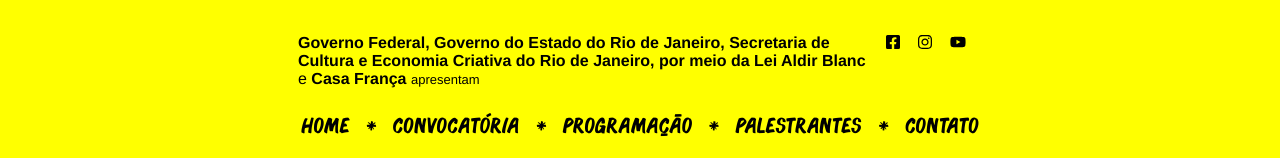
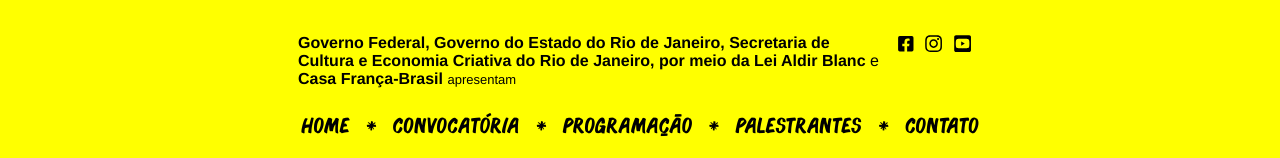
Before and after one commit to hiagoptk/iaa-seminario, a Next.js app in the folder web/: page / in a window 1280 px wide. Shown: the top 158 px of the page. Built offline with nearby package versions, Linux system fonts and the light colour scheme.

Commit message:
Correção final de estilos redes sociais

```diff
--- a/web/components/Navbar.js
+++ b/web/components/Navbar.js
@@ -1,5 +1,5 @@
 import React from 'react';
-import { FaYoutube, FaInstagram, FaFacebookSquare } from 'react-icons/fa'
+import { FaYoutubeSquare, FaInstagram, FaFacebookSquare } from 'react-icons/fa';
 
 const Navbar = () => {
     return (
@@ -9,13 +9,13 @@
                     <div className='boxHeader'>
                         <h5><b>Governo Federal, Governo do Estado do Rio de Janeiro,
                             Secretaria de Cultura e Economia Criativa do Rio de Janeiro,
-                            por meio da Lei Aldir Blanc</b> e <b>Casa França</b> <span>apresentam</span>
+                            por meio da Lei Aldir Blanc</b> e <b>Casa França-Brasil</b> <span>apresentam</span>
                         </h5>
                     </div>
                     <span id='social'>
                         <a href='https://www.facebook.com/seminarioimersoes'><FaFacebookSquare /></a>
-                        <a href='https://www.instagram.com/seminarioimersoes/'><FaInstagram /></a>
-                        <a href='https://www.youtube.com/channel/UCQzNqcPI1z1MJzjXdalWqfw'><FaYoutube /></a>
+                        <a href='https://www.instagram.com/seminarioimersoes/' id='igBold'><FaInstagram /></a>
+                        <a href='https://www.youtube.com/channel/UCQzNqcPI1z1MJzjXdalWqfw'id='ytBold'><FaYoutubeSquare /></a>
                     </span>
                 </div>
                 <ul>
--- a/web/styles/globals.css
+++ b/web/styles/globals.css
@@ -131,16 +131,6 @@
     height: auto;
  }
 
- #header #social {
-    width: 10vw;
-    height: auto;
-
-    display: flex;
-    justify-content: space-evenly;
-    align-items: center;
-}
-
-
 #header h5 {
     font-weight: 500;
 }
@@ -150,14 +140,36 @@
     font-weight: 200;
 }
 
+ #header #social {
+    width: 8vw;
+    height: auto;
+
+    display: flex;
+    justify-content: space-evenly;
+    align-items: center;
+}
+
+#header #social #igBold {
+    font-weight: 900;
+    font-size: 1.2rem;
+}
+
+
+#header #social #ytBold {
+    font-weight: 900;
+    font-size: 1.2rem;
+}
+
 
 #header #social a {
+    font-size: 1.1rem;
     text-decoration: none;
     color: black;
 }
 
 #header #social a:hover {
     text-decoration: none;
+    font-size: 1.1rem;
     color: var(--cor-link)
 
 }
```
